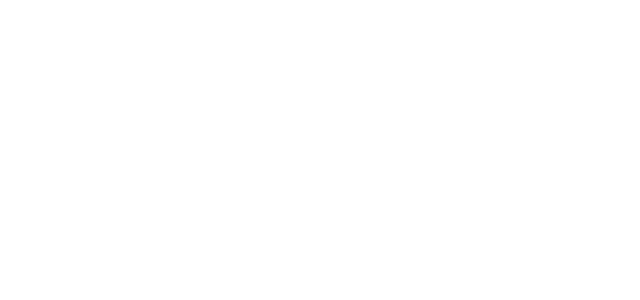
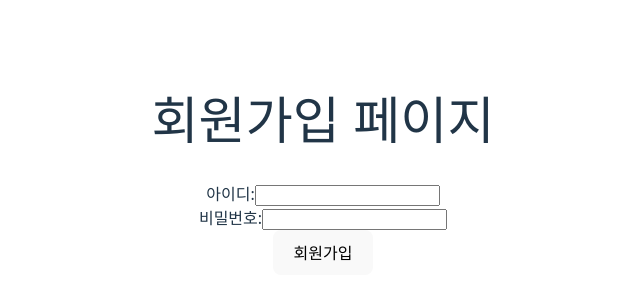
Before and after one commit to Jungdoosik/react-board, a React (Vite) app: page /signup in a window 1280 px wide. Before the commit this address had no page. Shown: the part 234-534 px from the top of the page, without its empty margins (317-957 px from the left). Built offline with nearby package versions, Linux system fonts and the light colour scheme.

Commit message:
회원가입페이지추가

```diff
--- a/src/App.jsx
+++ b/src/App.jsx
@@ -1,22 +1,23 @@
-import { useState } from 'react'
-import './App.css'
-import React from 'react';
-import { BrowserRouter as Router, Routes, Route } from 'react-router-dom';
-import Login from './pages/Login';
+import { useState } from "react";
+import "./App.css";
+import React from "react";
+import { BrowserRouter as Router, Routes, Route } from "react-router-dom";
+import Login from "./pages/Login";
+import Signup from "./pages/Signup";
 
 function App() {
-  const [count, setCount] = useState(0)
+  const [count, setCount] = useState(0);
 
   return (
     <>
       <Router>
-      <Routes>
-        <Route path="/login" element={<Login />} />
-        {/* 다른 페이지도 여기 추가 가능 */}
-      </Routes>
-    </Router>
+        <Routes>
+          <Route path="/login" element={<Login />} />
+          <Route path="/signup" element={<Signup />} />
+        </Routes>
+      </Router>
     </>
-  )
+  );
 }
 
-export default App
+export default App;
--- a/src/components/LoginForm.jsx
+++ b/src/components/login/LoginForm.jsx
@@ -1,4 +1,6 @@
 import React, { useState } from "react";
+import { useNavigate } from "react-router-dom";
+
 const styles = {
   container: {
     maxWidth: 400,
@@ -19,10 +21,22 @@ const styles = {
     border: "none",
     cursor: "pointer",
   },
+  button2: {
+    width: "100%",
+    padding: 10,
+    backgroundColor: "#1976d2",
+    color: "#fff",
+    fontWeight: "bold",
+    border: "none",
+    cursor: "pointer",
+    marginTop: 5,
+  },
   error: { color: "red", marginBottom: 10 },
 };
 
 function LoginForm() {
+  const navigate = useNavigate(); // 반드시 컴포넌트 함수 내에서 사용해야됨
+
   const [username, setUsername] = useState("");
   const [password, setPassword] = useState("");
   const [error, setError] = useState("");
@@ -59,6 +73,10 @@ function LoginForm() {
       });
   };
 
+  const signup = (e) => {
+    navigate("/signup");
+  };
+
   return (
     <div style={styles.container}>
       <h2>로그인</h2>
@@ -82,6 +100,9 @@ function LoginForm() {
           로그인
         </button>
       </form>
+      <button type="button" style={styles.button2} onClick={signup}>
+        회원가입
+      </button>
     </div>
   );
 }
--- /dev/null
+++ b/src/components/signup/SignupForm.jsx
@@ -0,0 +1,32 @@
+import React from "react";
+import { useNavigate } from "react-router-dom";
+
+function Signup() {
+  const navigate = useNavigate();
+
+  const handleSignup = (e) => {
+    e.preventDefault();
+    // 여기서 회원가입 처리 로직 (API 호출 등)
+    alert("회원가입이 완료되었습니다!");
+    navigate("/login"); // 가입 후 로그인 페이지로 이동
+  };
+
+  return (
+    <div style={{ padding: "2rem" }}>
+      <h1>회원가입 페이지</h1>
+      <form onSubmit={handleSignup}>
+        <div>
+          <label>아이디:</label>
+          <input type="text" name="username" required />
+        </div>
+        <div>
+          <label>비밀번호:</label>
+          <input type="password" name="password" required />
+        </div>
+        <button type="submit">회원가입</button>
+      </form>
+    </div>
+  );
+}
+
+export default Signup;
--- /dev/null
+++ b/src/pages/Signup.jsx
@@ -0,0 +1,12 @@
+import React from "react";
+import SignupForm from "../components/signup/SignupForm";
+
+function Signup() {
+  return (
+    <div>
+      <SignupForm />
+    </div>
+  );
+}
+
+export default Signup;
```
Also changed, not shown: src/pages/Login.jsx (+4 -4 lines).
